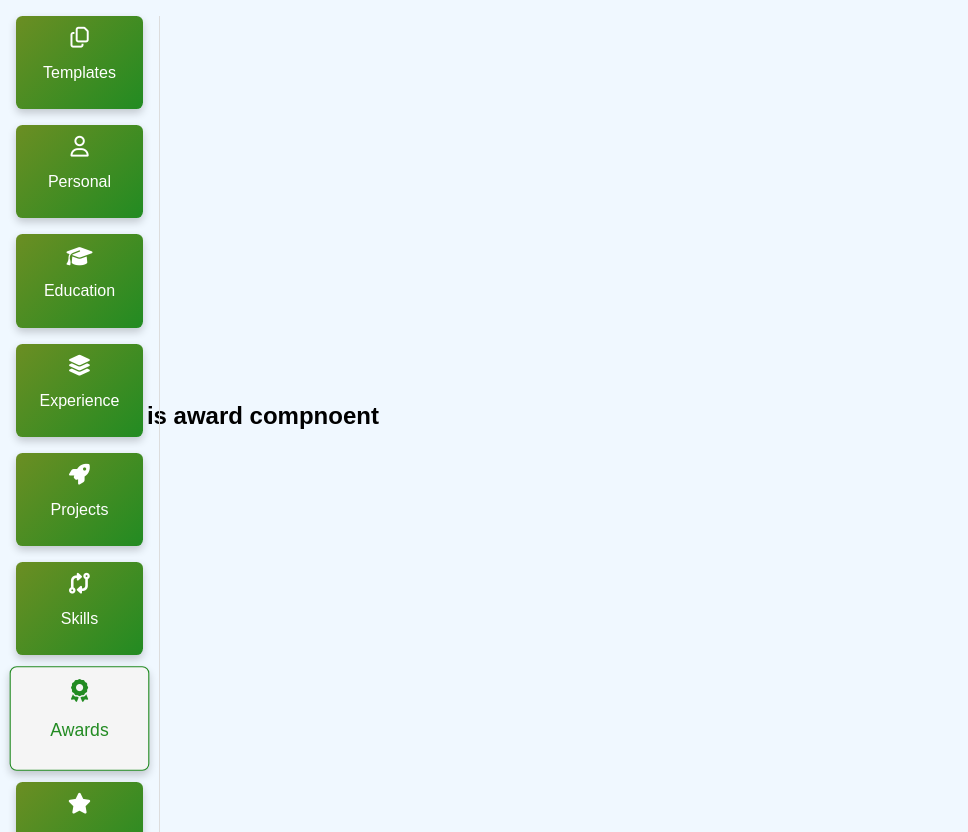
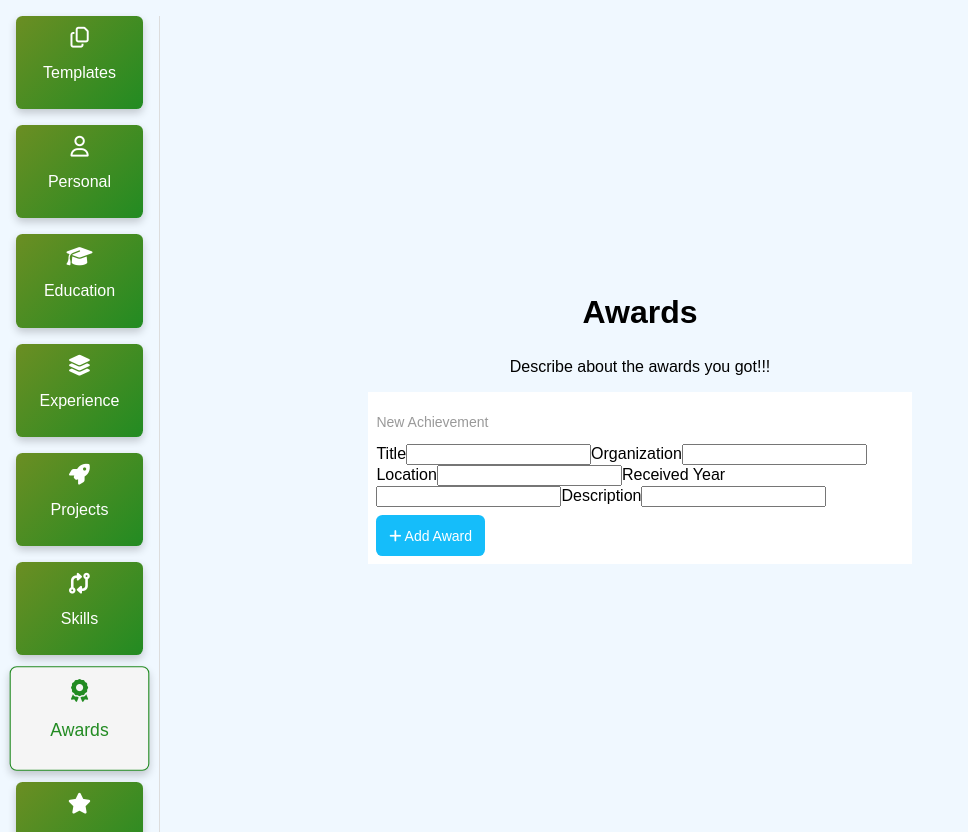
Before and after one commit to rohitghatal1/CVMaker-ReactJS, a React (Create React App) app: page / in a window 1280 px wide. Both pictures are taken after a click on the element "Awards". Shown: the whole page, without its empty margins (0-968 px from the left). Built offline with nearby package versions, Linux system fonts and the light colour scheme.

Commit message:
added add new award button

```diff
--- a/src/componentsInner/Awards.js
+++ b/src/componentsInner/Awards.js
@@ -1,10 +1,45 @@
 import React from 'react'
+import './awards.css'
 
 export default function Awards() {
+
+  const openAddAwardModal = () => {
+
+  }
   return (
     <div>
       <div className="awardsComponent">
-        <h2>This is award compnoent</h2>
+        <h2>Awards</h2>
+        <p>Describe about the awards you got!!!</p>
+
+        <section className="awardsSection">
+          <div className="addedAwards">
+
+          </div>
+          <div className="newAwards">
+            <p>New Achievement</p>
+            <div className="addNewAwardModal">
+              <form action="">
+                <label htmlFor="awardTitle">Title</label>
+                <input type="text" />
+
+                <label htmlFor="organization">Organization</label>
+                <input type="text" />
+
+                <label htmlFor="location">Location</label>
+                <input type="text" />
+
+                <label htmlFor="receivedYear">Received Year</label>
+                <input type="text" />
+
+                <label htmlFor="desc">Description</label>
+                <input type="text" />
+
+              </form>
+            </div>
+            <button className='addNewAwardbtn' onClick={openAddAwardModal}><i className='fas fa-plus'></i> Add Award</button>
+          </div>
+        </section>
       </div>
     </div>
   )
--- a/src/componentsInner/PersonalData.js
+++ b/src/componentsInner/PersonalData.js
@@ -27,11 +27,6 @@ export default function PersonalData({goToPreviousStep, goToNextStep}) {
         setPhoto(storedPhoto);
       }
     }, []);
-
-  // const storedPhoto = localStorage.getItem('userPhoto');
-  // if(storedPhoto){
-  //   setPhoto(storedPhoto);
-  // }
 
   const handleDeletePhoto = () => {
     setPhoto(null);
@@ -154,7 +149,7 @@ export default function PersonalData({goToPreviousStep, goToNextStep}) {
             </figure>
 
             <div className="uploadDeleteBtn">
-            <label className='uploadBtn'>
+            <label className='uploadbtn'>
               <i className='fa-solid fa-pencil'></i>Upload Photo
               <input type="file" onChange={handlePhotoUpload} style={{display: 'none'}} />
             </label>
--- /dev/null
+++ b/src/componentsInner/awards.css
@@ -0,0 +1,35 @@
+.awardsComponent{
+    width: 80%;
+    margin: auto;
+    text-align: center;
+    background-color: aliceblue;
+}
+
+.awardsComponent h2{
+    font-size: 32px;
+}
+
+.awardsComponent .awardsSection{
+    padding: 0.5rem;
+    background-color: #fff;
+    text-align: left;
+    width: 60%;
+    margin: auto;
+}
+
+.awardsComponent .awardsSection p{
+    font-size: 14px;
+    color: #999;
+}
+
+.awardsComponent .awardsSection .newAwards .addNewAwardbtn{
+    padding: 0.8rem;
+    background-color: #15bdfa;
+    color: #fff;
+    text-align: center;
+    font-size: 14px;
+    border-radius: 0.4rem;
+    border: none;
+    margin-top: 0.5rem;
+    cursor: pointer;
+}
```
